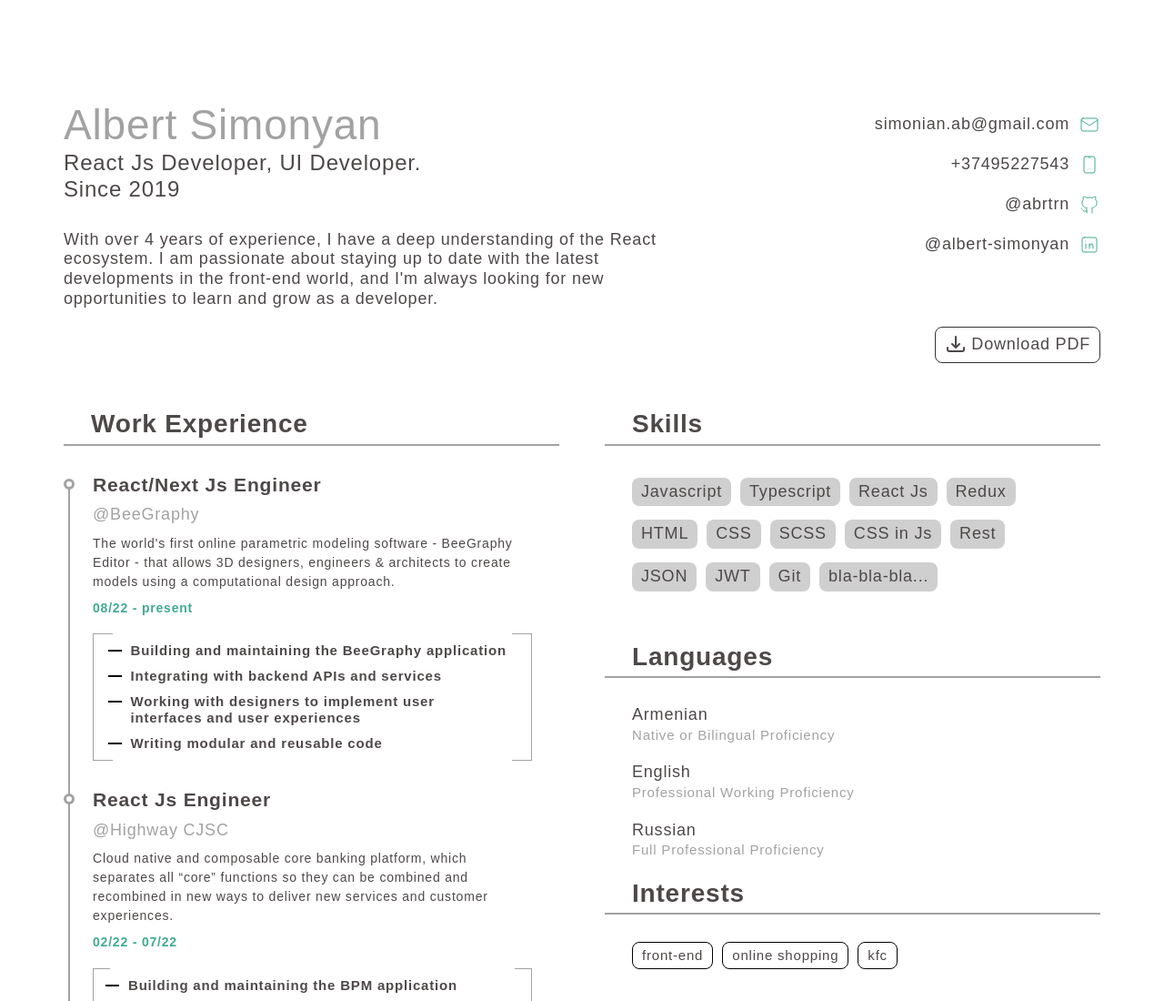
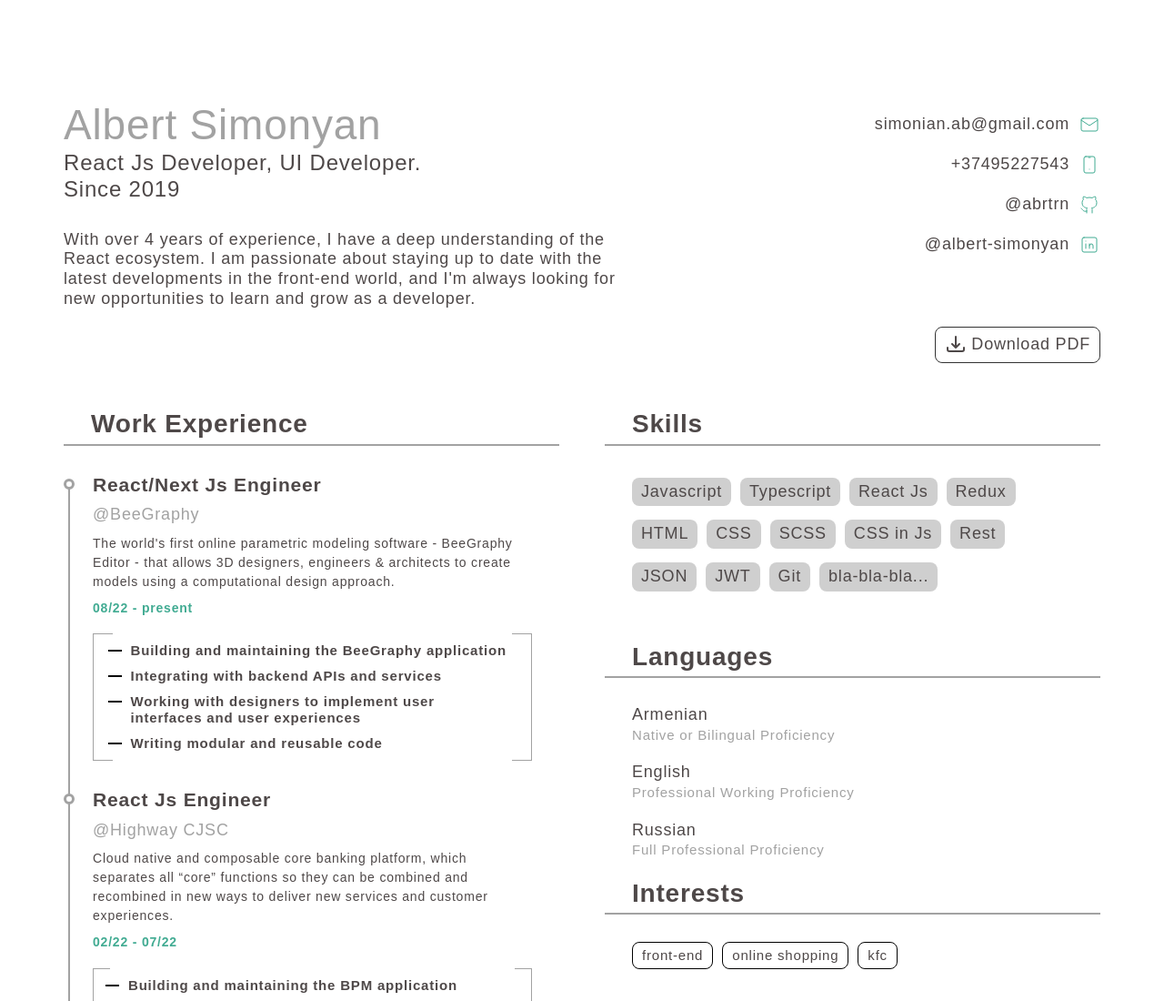
Before and after one commit to abrtrn/my-resume, a plain HTML site: page index.html in a window 1280 px wide. Shown: the top 1100 px of the page at 91% size. Drawn offline with Linux system fonts and the light colour scheme.

Commit message:
layout fix

```diff
--- a/styles.css
+++ b/styles.css
@@ -94,7 +94,7 @@ a {
   font-size: 24px;
 }
 .header__description {
-  max-width: 660px;
+  max-width: 645px;
 }
 .header__contacts {
   margin-top: 25px;
```
